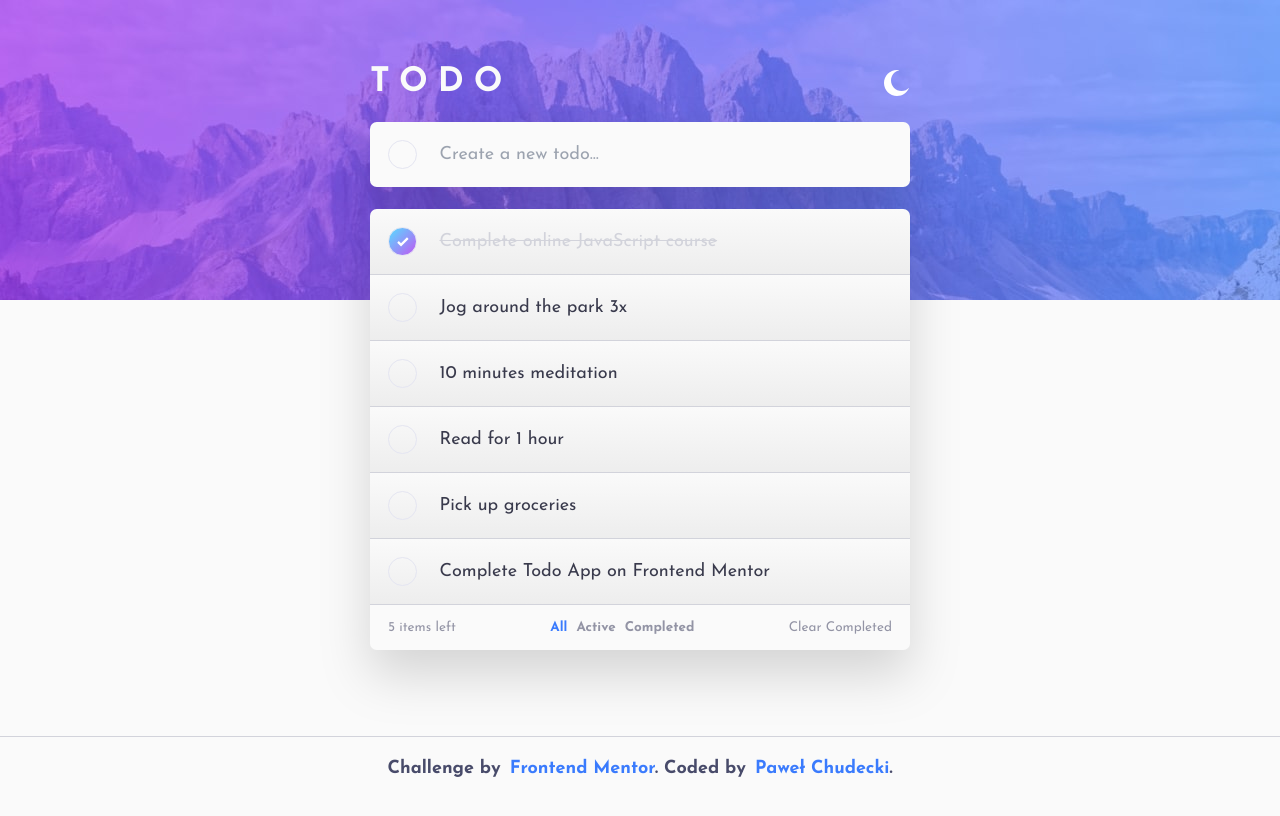
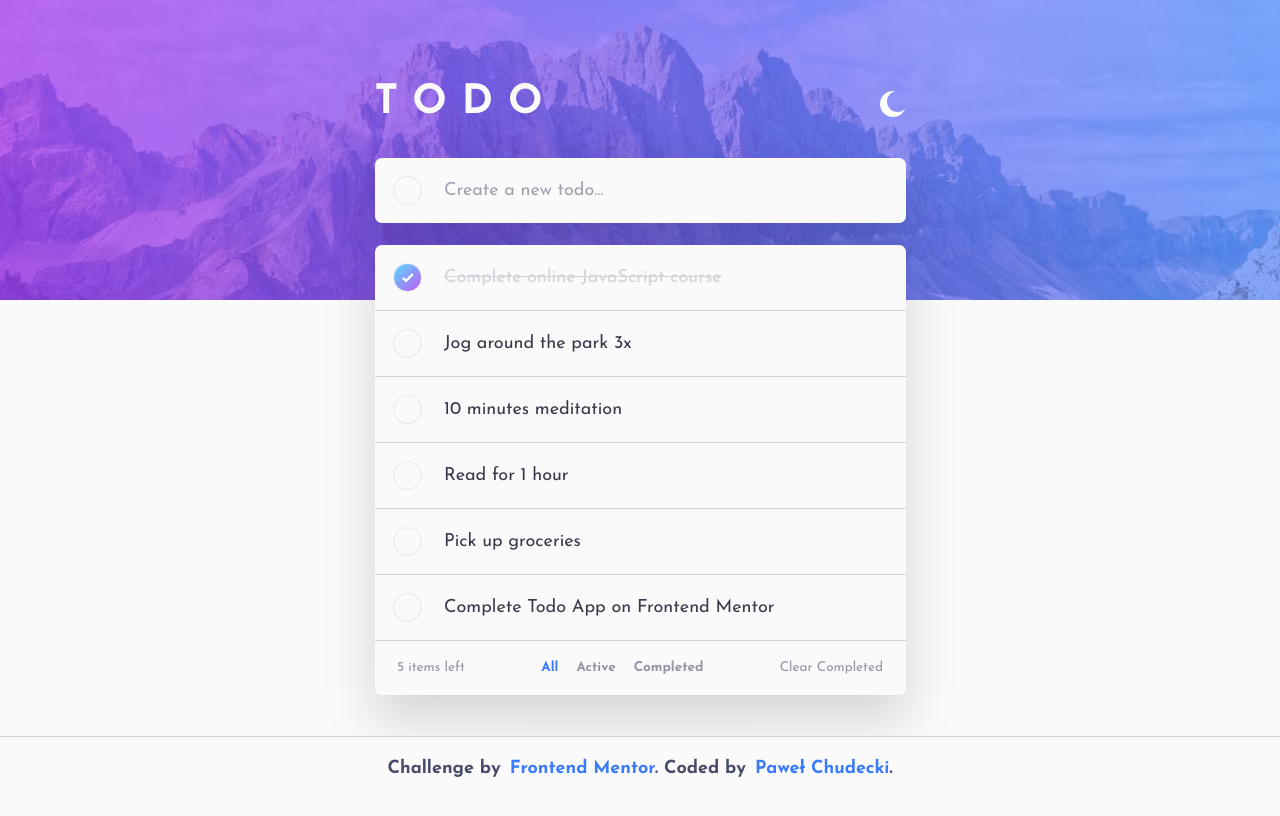
Before and after one commit to SoulRvr29/Todo-app, a React (Vite) app: page / in a window 1280 px wide. Shown: the top 816 px of the page. Built offline with nearby package versions, Linux system fonts and the light colour scheme.

Commit message:
layout update

```diff
--- a/src/App.jsx
+++ b/src/App.jsx
@@ -118,7 +118,7 @@ function App() {
         <img src="bg-desktop-dark.jpg" alt="bg image" />
       </picture>
 
-      <div className="p-4 my-6 max-w-lg w-full mx-auto ">
+      <div className="p-5 my-6 max-w-lg w-full mx-auto ">
         <Header darkMode={darkMode} darkModeToggle={darkModeToggle} />
         {/* <main> */}
         <main className=" drop-shadow-2xl mb-14 max-sm:mb-24">
@@ -172,15 +172,15 @@ function App() {
               {filter == "all" ? (
                 <p>List is empty</p>
               ) : filter == "active" ? (
-                <p>No active todo</p>
+                <p>No active todos</p>
               ) : (
-                <p>No completed todo</p>
+                <p>No completed todos</p>
               )}
             </div>
           )}
-          <footer className="bg-light-vl-gray dark:bg-dark-vd-desaturated-blue dark:text-dark-d-grayish-blue flex justify-between text-xs px-4 py-3 text-light-d-grayish-blue rounded-b-md">
-            <span>{itemsLeft} items left</span>
-            <ul className=" flex gap-2 font-bold max-sm:absolute max-sm:-bottom-14 max-sm:w-full max-sm:bg-light-vl-gray max-sm:dark:bg-dark-vd-desaturated-blue max-sm:left-0 max-sm:justify-center max-sm:rounded-md max-sm:py-3 max-sm:text-sm max-sm:gap-4">
+          <footer className="bg-light-vl-gray dark:bg-dark-vd-desaturated-blue dark:text-dark-d-grayish-blue flex justify-between text-xs px-5 py-3 text-light-d-grayish-blue rounded-b-md">
+            <p className="self-center">{itemsLeft} items left</p>
+            <ul className="py-1 flex  gap-4 font-bold max-sm:absolute max-sm:mt-12 max-sm:w-full max-sm:bg-light-vl-gray max-sm:dark:bg-dark-vd-desaturated-blue max-sm:left-0 max-sm:justify-center max-sm:rounded-md max-sm:py-3 max-sm:text-[0.8rem] max-sm:gap-4">
               <li
                 className={
                   "hover:cursor-pointer hover:text-light-vd-grayish-blue dark:hover:text-dark-l-grayish-blue-hover " +
@@ -222,6 +222,9 @@ function App() {
               Clear Completed
             </button>
           </footer>
+          <p className=" text-center text-xs px-2 py-12 text-light-d-grayish-blue dark:text-light-vd-grayish-blue max-sm:mt-12">
+            Drag and drop to reorder list
+          </p>
         </main>
       </div>
       <Footer />
--- a/src/components/Header.jsx
+++ b/src/components/Header.jsx
@@ -1,7 +1,7 @@
 const Header = ({ darkMode, darkModeToggle }) => {
   return (
-    <header className="flex justify-between my-4">
-      <h1 className="text-light-vl-gray uppercase tracking-[10px] font-bold text-3xl max-sm:text-2xl">
+    <header className="flex justify-between my-7 max-sm:mt-0 max-sm:mb-6">
+      <h1 className="text-light-vl-gray uppercase tracking-[15px] max-sm:tracking-[10px] font-bold text-4xl max-sm:text-2xl">
         todo
       </h1>
       <button onClick={() => darkModeToggle()}>
--- a/src/components/Todo.jsx
+++ b/src/components/Todo.jsx
@@ -5,7 +5,7 @@ const Todo = ({ id, index, task, status, setStatus, deleteTask }) => {
   return (
     <div
       className={
-        "todo flex hover:cursor-grab justify-between items-center gap-5 bg-light-vl-gray dark:bg-dark-vd-desaturated-blue bg-gradient-to-t from-[rgba(0,0,0,0.05)] to-[rgba(255,255,255,0.02)] dark:border-dark-vd-grayish-blue border-b border-light-l-grayish-blue p-4 max-sm:p-2 max-sm:gap-3  " +
+        "todo flex justify-between items-center gap-5 bg-light-vl-gray dark:bg-dark-vd-desaturated-blue dark:border-dark-vd-grayish-blue border-b border-light-l-grayish-blue p-4 max-sm:p-[11px] max-sm:gap-3  " +
         (index == 0 ? " rounded-t-md" : " rounded-none")
       }
       onMouseEnter={() => setCloseBtn(true)}
--- a/src/index.css
+++ b/src/index.css
@@ -41,6 +41,7 @@ body {
   background-color: var(--Very-Light-Gray);
   color: var(--Very-Dark-Grayish-Blue);
   animation: fadeIn 1s forwards;
+  overflow-x: hidden;
 }
 
 .dark body {
```
